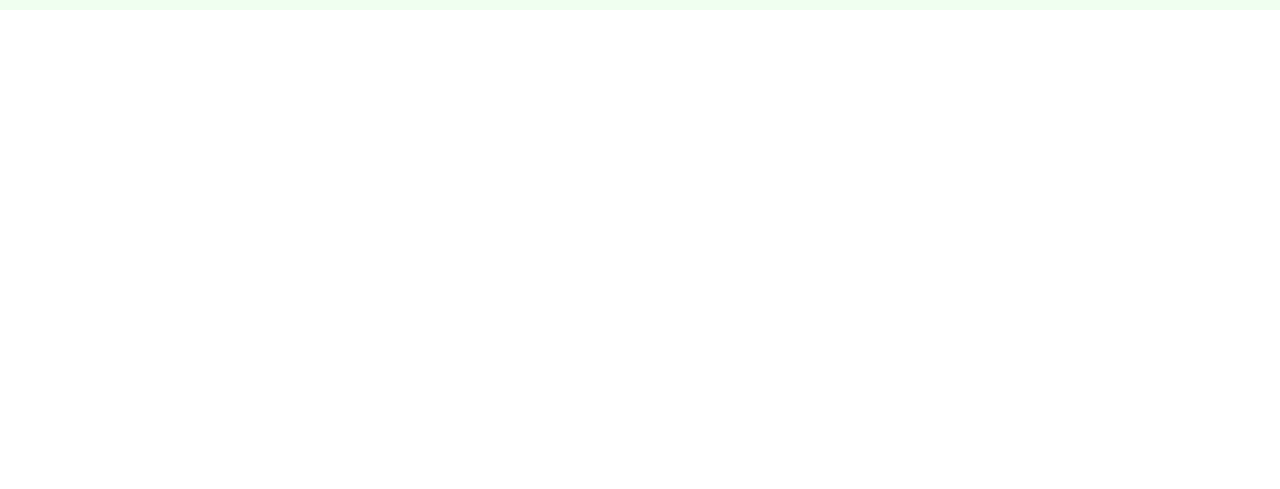
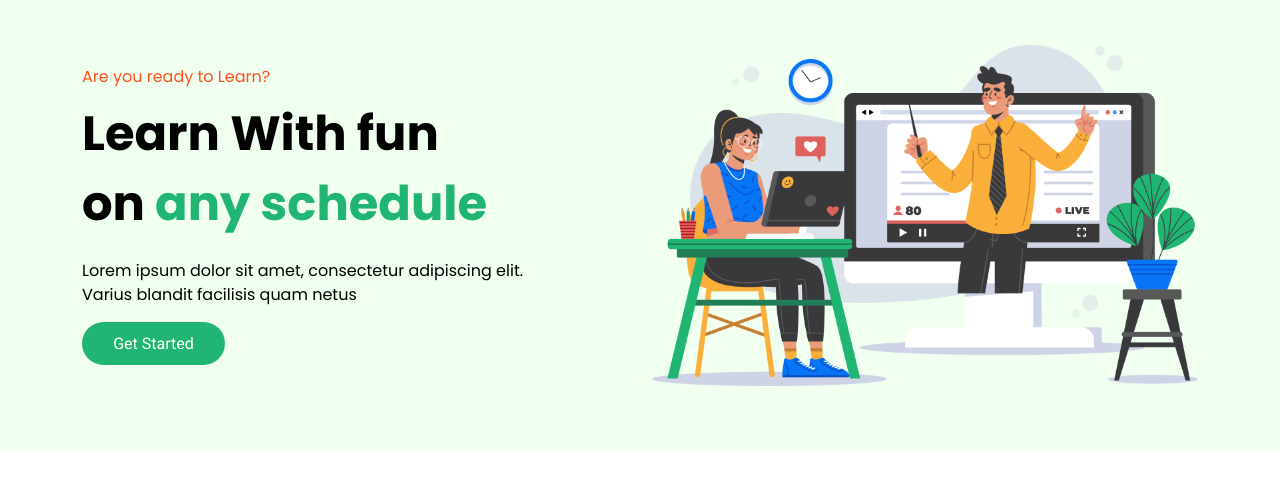
Before and after one commit to imrulhasnatkamal/eschool, a plain HTML site: page index.html in a window 1280 px wide. Shown: the part 91-580 px from the top of the page. Drawn offline with nearby package versions, Linux system fonts and the light colour scheme.

Commit message:
Add files via upload

```diff
--- a/css/media.css
+++ b/css/media.css
@@ -31,13 +31,27 @@
     margin-bottom: 10px;
     padding: 0 15px !important;
 }
+/* banner start  */
+.b_img{
+    padding: 0 100px;
+}
+/* banner end  */
+}
 
 /* Large devices (desktops, 992px and up) */
 @media (min-width: 992px) and (max-width: 1199.98px) {
-
+   /* banner start  */
+   .b_h1 {
+    font-size: 40px;
+}
+   /* banner end  */
  }
 
 /* Extra large devices (large desktops, 1200px and up) */
-@media (min-width: 1200px) {
+@media (min-width: 1200px) and (max-width:1399.98px) {
 
  }
+/* Extra large devices (large desktops, 1400px and up) */
+ @media (min-width: 1400px)  {
+
+}
--- a/css/style.css
+++ b/css/style.css
@@ -53,3 +53,49 @@ header{
 .logo{
 
 }
+
+/* banner start  */
+.banner{
+    padding: 35px 0 65px 0;
+    background-color: #F0FFF0;
+}
+.b_text{
+
+}
+.b_text p{
+
+}
+.red{
+    color: #FD511A;
+    line-height: 24px;
+}
+.b_h1{
+    margin: 10px 0 20px 0;
+    font-size: 48px;
+    font-weight: 700;
+    line-height: 70px;
+    color: #000000;
+
+}
+.b_h1 span{
+    color: #21B573;;
+}
+.black{
+    line-height: 36px;
+}
+.b_text p span {
+
+}
+
+.btn_sign2 {
+    margin: 15px 0 0 0;
+    width: 143px;
+}
+.b_img{
+
+}
+b.b_img img{
+
+}
+.
+/* banner end  */
--- a/index.html
+++ b/index.html
@@ -56,7 +56,32 @@
         </div>
       </header>
     <!-- header end -->
-
+    <!-- banneer start -->
+      <section class="banner">
+        <div class="container">
+          <div class="row align-items-center">
+            <!-- banner text  -->
+            <div class="col-lg-5 order-lg-1 order-2">
+              <div class="b_text">
+                <p class="red mb-0">Are you ready to Learn?</p>
+                <h1 class="b_h1">Learn With fun <br>
+                  on <span>any schedule</span></h1>
+                <p class="balck mb-0">Lorem ipsum dolor sit amet, consectetur
+                   adipiscing elit. Varius blandit facilisis quam netus</p>
+                   <button type="button" class="btn btn_sign btn_sign2">Get Started</button>
+              </div>
+            </div>
+            <!-- banner img  -->
+            <div class="offset-lg-1 col-lg-6 order-lg-2 order-1">
+              <!-- banner image  -->
+              <div class="b_img">
+                <img src="images/pic1.png" class="img-fluid" alt="eshcool">
+              </div>
+            </div>
+          </div>
+        </div>
+      </section>
+    <!-- banneer end -->
 
     <!-- Option 2: Separate Popper and Bootstrap JS -->
     <script src="js/popper.min.js"></script>
```
